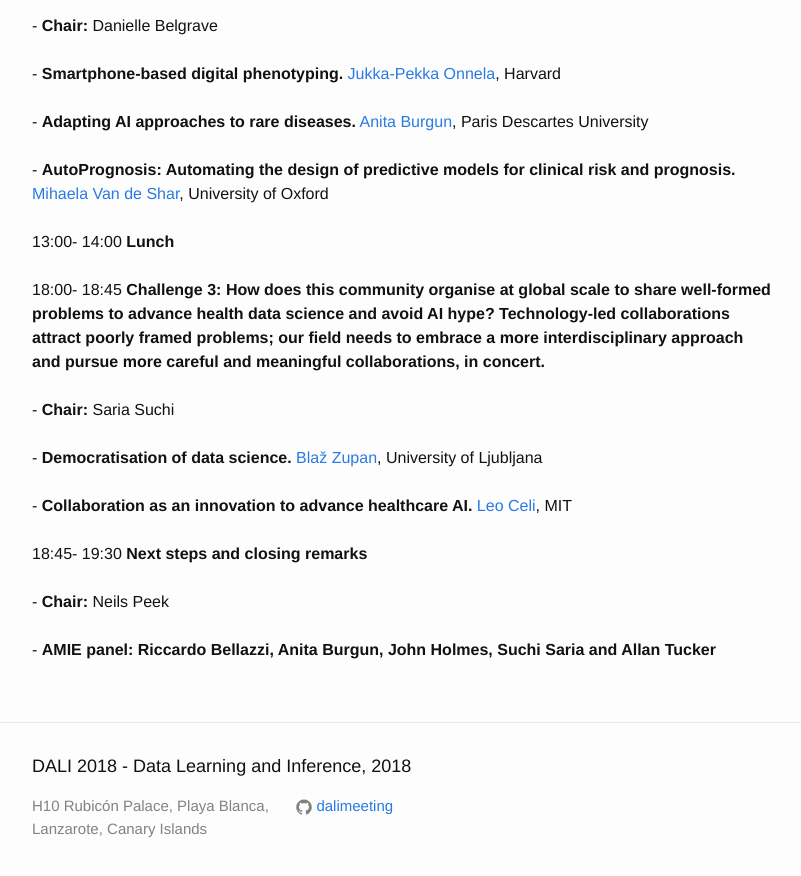
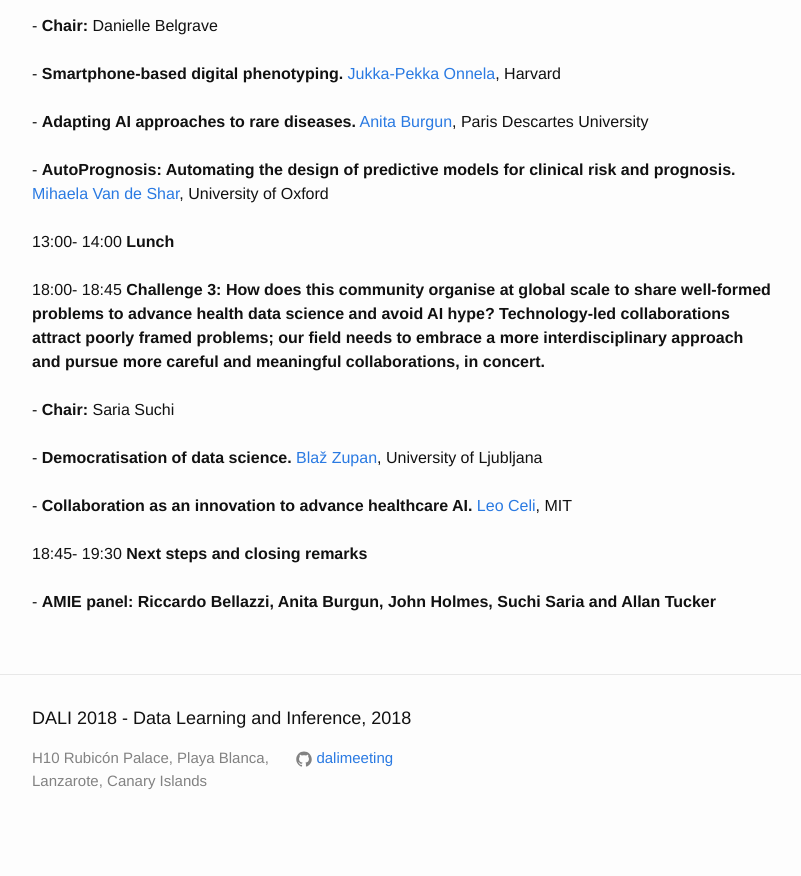
Before and after one commit to dalimeeting/dalimeeting.github.io, a Jekyll site: the page built from _posts/2018-04-05-workshopHealthCare.md, in a window 1280 px wide and 900 px high, scrolled down 1738 px. Shown: the top 876 px of the window, without its empty margins (238-1039 px from the left). Built offline with Jekyll 4.4.1, drawn with Linux system fonts in a browser that asks for light colours; after the commit the page ends 2590 px from its top, so only the background shows below that.

Commit message:
Update 2018-04-05-workshopHealthCare.md

```diff
--- a/_posts/2018-04-05-workshopHealthCare.md
+++ b/_posts/2018-04-05-workshopHealthCare.md
@@ -184,15 +184,6 @@
   youtube:
   start: "18:45"
   end: "19:30"
-- title: "Chair:"
-  author:
-  - given: Neils
-    family: Peek
-    url:
-    institute:
-  youtube:
-  start: ""
-  end: ""
 - title: "AMIE panel: Riccardo Bellazzi, Anita Burgun, John Holmes, Suchi Saria and Allan Tucker"
   author:
   - given:
```
